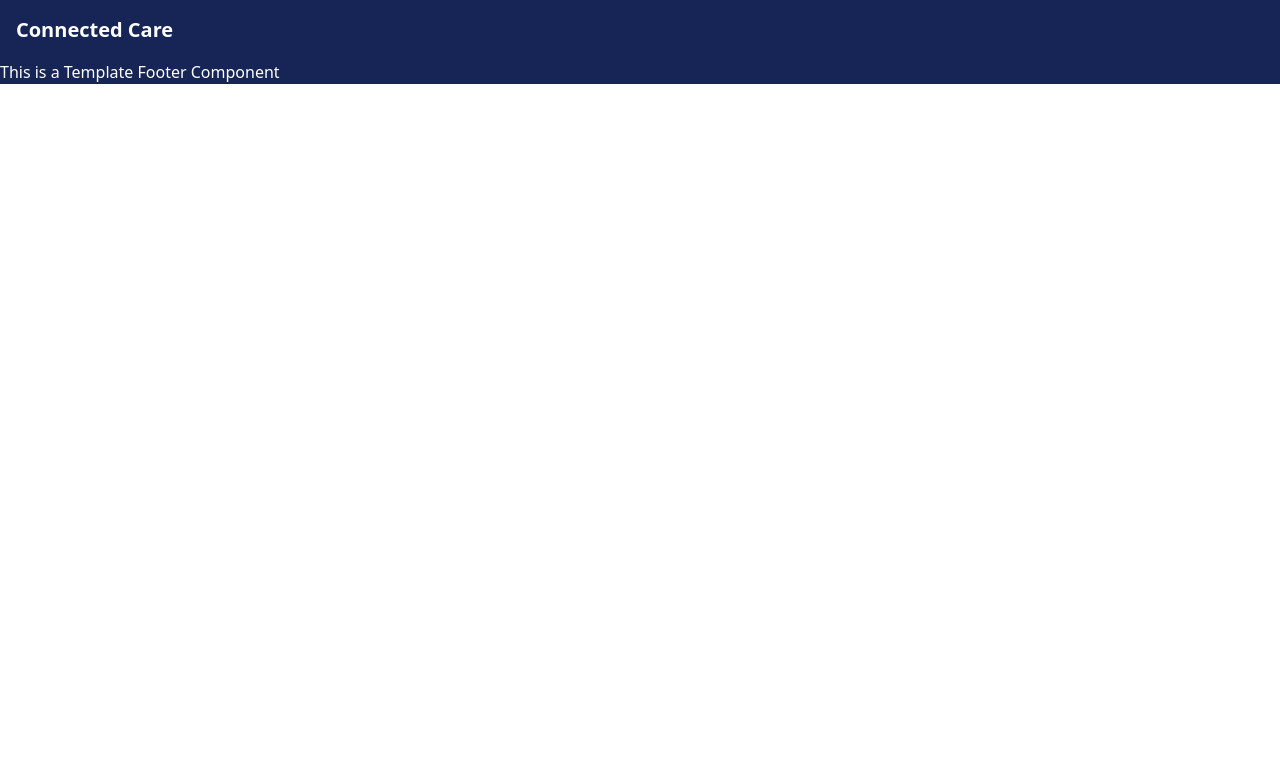
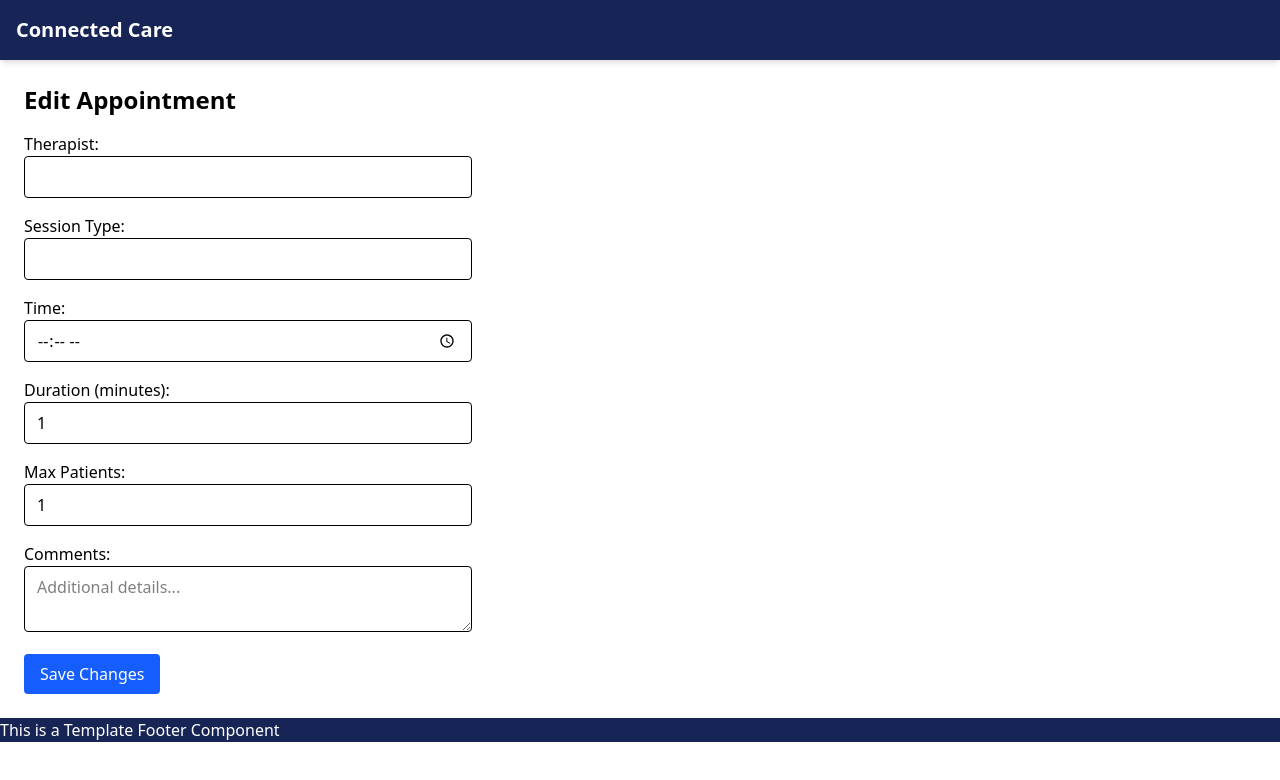
Before and after one commit to UTDallasEPICS/manos-unidas-for-autismo, a Nuxt app: page /editAppointment in a window 1280 px wide. Shown: the top 780 px of the page. Built offline with nearby package versions, Linux system fonts and the light colour scheme; a web font is replaced by a local one.

Commit message:
Set up Edit Appointment page with test data and working form

```diff
--- a/components/AppointmentModalWindow.vue
+++ b/components/AppointmentModalWindow.vue
@@ -85,6 +85,11 @@
 							!permissions.nonEmployee &&
 							permissions.editAppointments
 						"
+						@click="
+							navigateTo(
+								`/editAppointment?id=${props.session.id}`
+							)
+						"
 					>
 						Edit Appointment
 					</button>
@@ -98,6 +103,7 @@
 import { computed, ref } from "vue";
 import type { Session } from "@prisma/client";
 import { X, ChevronDown, ChevronUp } from "lucide-vue-next";
+import { navigateTo } from "#imports";
 
 const props = defineProps<{
 	session: Session;
--- a/components/WeekViewCalendar.vue
+++ b/components/WeekViewCalendar.vue
@@ -274,7 +274,40 @@ watch(
 );
 
 // a 2d array holding all the sessions that should be displayed. [day-1][session in the list]
-const thisWeekSessions = ref(getFilteredSessions(user.Sessions));
+const thisWeekSessions = ref([
+	[
+		{
+			id: "123",
+			time: new Date(), // makes sure it's today!
+			duration: 60,
+			comment: "Test appointment for edit",
+			maxAttendance: 3,
+			typeId: "1",
+			Type: { id: "1", name: "Test Therapy", color: "BLUE" },
+			therapistId: "99",
+			Therapist: {
+				id: "99",
+				fName: "Test",
+				lName: "Therapist",
+				email: "test@example.com",
+				contactPref: "EMAIL",
+			},
+			Patients: [
+				{
+					id: "1",
+					fName: "Sample",
+					lName: "Patient",
+					email: "patient@example.com",
+					contactPref: "EMAIL",
+				},
+			],
+		},
+	],
+	[],
+	[],
+	[],
+	[],
+]);
 
 // 2d array holding the widths for each session that should be displayed. indexes correspond to thisWeekSessions
 const boxWidths: string[][] = computed(() => {
--- a/middleware/01.permission.global.ts
+++ b/middleware/01.permission.global.ts
@@ -2,6 +2,11 @@ import { defineNuxtRouteMiddleware } from "nuxt/app";
 import { pageAccessMap } from "~/permissions";
 
 export default defineNuxtRouteMiddleware((to) => {
+	// Bypass check while in development mode
+	if (process.dev) {
+		console.warn("Bypassing auth middleware for development testing.");
+		return;
+	}
 	const accessCookie = useCookie("AccessPermission");
 	const permissions = accessCookie.value;
 
--- /dev/null
+++ b/pages/editAppointment.vue
@@ -0,0 +1,134 @@
+<template>
+	<div class="p-6">
+		<h1 class="mb-4 text-2xl font-bold">Edit Appointment</h1>
+
+		<!-- Appointment Edit Form -->
+		<form @submit.prevent="submitForm" class="max-w-md space-y-4">
+			<div>
+				<label class="block font-medium">Therapist:</label>
+				<input
+					v-model="form.therapist"
+					type="text"
+					class="w-full rounded border px-3 py-2"
+				/>
+			</div>
+
+			<div>
+				<label class="block font-medium">Session Type:</label>
+				<input
+					v-model="form.sessionType"
+					type="text"
+					class="w-full rounded border px-3 py-2"
+				/>
+			</div>
+
+			<div>
+				<label class="block font-medium">Time:</label>
+				<input
+					v-model="form.time"
+					type="time"
+					class="w-full rounded border px-3 py-2"
+				/>
+			</div>
+
+			<div>
+				<label class="block font-medium">Duration (minutes):</label>
+				<input
+					v-model.number="form.duration"
+					type="number"
+					min="1"
+					class="w-full rounded border px-3 py-2"
+				/>
+			</div>
+
+			<div>
+				<label class="block font-medium">Max Patients:</label>
+				<input
+					v-model.number="form.max"
+					type="number"
+					min="1"
+					class="w-full rounded border px-3 py-2"
+				/>
+			</div>
+
+			<div>
+				<label class="block font-medium">Comments:</label>
+				<textarea
+					v-model="form.comments"
+					class="w-full rounded border px-3 py-2"
+					placeholder="Additional details..."
+				></textarea>
+			</div>
+
+			<button
+				type="submit"
+				class="rounded bg-blue-600 px-4 py-2 text-white hover:bg-blue-700"
+				:disabled="!form.therapist"
+			>
+				Save Changes
+			</button>
+		</form>
+	</div>
+</template>
+
+<script setup lang="ts">
+import { reactive, onMounted } from "vue";
+import { useRoute } from "vue-router";
+
+// Get the appointment ID from the URL (like ?id=123)
+const route = useRoute();
+const appointmentId = route.query.id;
+
+// Dummy appointment data ONLY for development mode
+let dummyAppointment;
+
+if (import.meta.dev) {
+	dummyAppointment = {
+		id: appointmentId,
+		therapist: "Dr. Smith",
+		sessionType: "Speech Therapy",
+		time: "10:30",
+		duration: 60,
+		max: 4,
+		comments: "Test edit appointment (dev mode)",
+	};
+} else {
+	dummyAppointment = {
+		id: appointmentId,
+		therapist: "",
+		sessionType: "",
+		time: "",
+		duration: 1,
+		max: 1,
+		comments: "",
+	};
+}
+
+// Reactive form object
+const form = reactive({
+	therapist: "",
+	sessionType: "",
+	time: "",
+	duration: 1,
+	max: 1,
+	comments: "",
+});
+
+// Pre-fill form on mount
+onMounted(() => {
+	// TODO: Replace dummyAppointment with fetched data once backend is ready
+	form.therapist = dummyAppointment.therapist;
+	form.sessionType = dummyAppointment.sessionType;
+	form.time = dummyAppointment.time;
+	form.duration = dummyAppointment.duration;
+	form.max = dummyAppointment.max;
+	form.comments = dummyAppointment.comments;
+});
+
+// Handle form submission
+function submitForm() {
+	// This is data will be sent to the backend
+	console.log("Submitted form data:", form);
+	alert("Form submitted! Check the console to see the data.");
+}
+</script>
```
